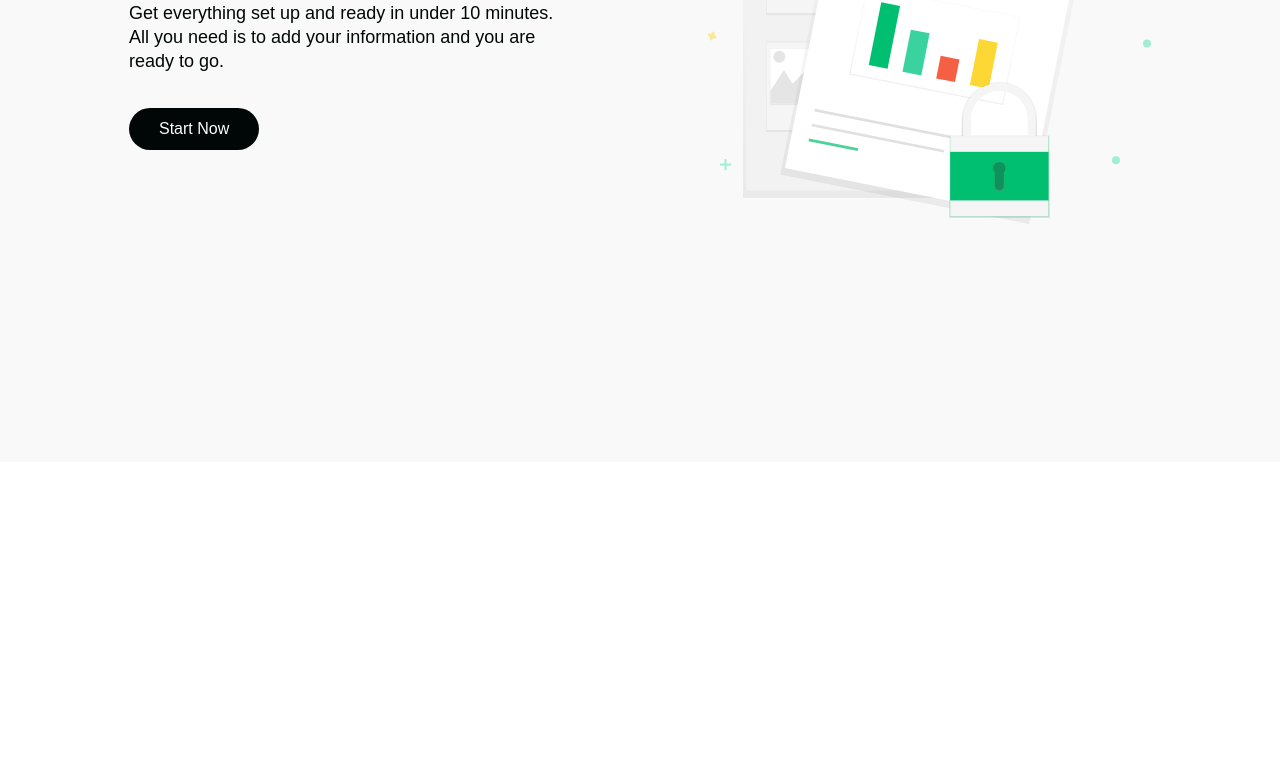
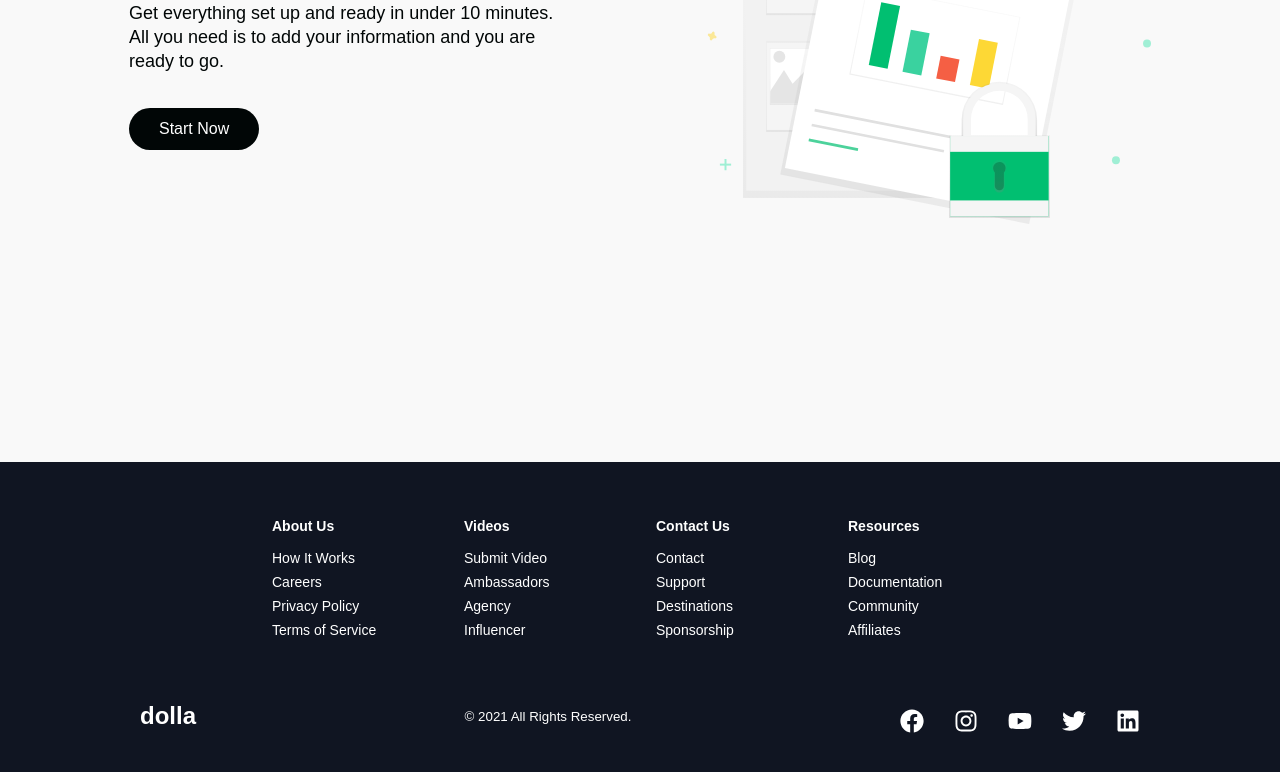
Before and after one commit to placideirandora/dolla-with-react, a React (Create React App) app: page / in a window 1280 px wide. Shown: the part 3718-4490 px from the top of the page. Before the commit the page ends 4180 px from the top, so only its background shows below. Built offline with nearby package versions, Linux system fonts and the light colour scheme; a web font is replaced by a local one.

Commit message:
Create and Style the Footer section component

```diff
--- /dev/null
+++ b/src/components/Footer/FooterElements.js
@@ -0,0 +1,118 @@
+import styled from 'styled-components';
+import { Link } from 'react-router-dom';
+
+export const FooterContainer = styled.footer`
+  background: #101522;
+`;
+
+export const FooterWrap = styled.div`
+  padding: 40px 20px;
+  display: flex;
+  flex-direction: column;
+  justify-content: center;
+  align-items: center;
+  max-width: 1100px;
+  margin: 0 auto;
+`;
+
+export const FooterLinksContainer = styled.div`
+  display: flex;
+  justify-content: center;
+
+  @media screen and (max-width: 820px) {
+    padding-top: 32px;
+  }
+`;
+
+export const FooterLinksWrapper = styled.div`
+  display: flex;
+
+  @media screen and (max-width: 820px) {
+    flex-direction: column;
+  }
+`;
+
+export const FooterLinkItems = styled.div`
+  display: flex;
+  flex-direction: column;
+  align-items: flex-start;
+  margin: 16px;
+  text-align: left;
+  width: 160px;
+  box-sizing: border-box;
+  color: #fff;
+
+  @media screen and (max-width: 420px) {
+    margin: 0;
+    padding: 10px;
+    width: 100%;
+  }
+`;
+
+export const FooterLinkTitle = styled.h1`
+  font-size: 14px;
+  margin-bottom: 16px;
+`;
+
+export const FooterLink = styled(Link)`
+  color: #fff;
+  text-decoration: none;
+  margin-bottom: 0.5rem;
+  font-size: 14px;
+
+  &:hover {
+    color: #01bf71;
+    transition: 0.3s ease-out;
+  }
+`;
+
+export const SocialMedia = styled.section`
+  max-width: 1000px;
+  width: 100%;
+`;
+
+export const SocialMediaWrap = styled.div`
+  display: flex;
+  justify-content: space-between;
+  align-items: center;
+  max-width: 1100px;
+  margin: 40px auto 0 auto;
+
+  @media screen and (max-width: 820px) {
+    flex-direction: column;
+  }
+`;
+
+export const SocialLogo = styled(Link)`
+  color: #fff;
+  justify-self: start;
+  cursor: pointer;
+  text-decoration: none;
+  font-size: 1.5rem;
+  display: flex;
+  align-items: center;
+  margin-bottom: 16px;
+  font-weight: bold;
+`;
+
+export const WebsiteRights = styled.small`
+  color: #fff;
+  margin-bottom: 16px;
+`;
+
+export const SocialIcons = styled.div`
+  display: flex;
+  justify-content: space-between;
+  align-items: center;
+  width: 240px;
+`;
+
+export const SocialIconLink = styled.a`
+  color: #fff;
+  font-size: 24px;
+
+  &:hover {
+    color: #01bf71;
+    transition: 0.3s ease-out;
+  }
+`;
--- /dev/null
+++ b/src/components/Footer/index.js
@@ -0,0 +1,120 @@
+import React from 'react';
+
+import {
+  FaFacebook,
+  FaTwitter,
+  FaYoutube,
+  FaLinkedin,
+  FaInstagram,
+} from 'react-icons/fa';
+import {
+  FooterContainer,
+  FooterWrap,
+  FooterLinksContainer,
+  FooterLinksWrapper,
+  FooterLinkItems,
+  FooterLink,
+  FooterLinkTitle,
+  SocialMedia,
+  SocialMediaWrap,
+  SocialLogo,
+  WebsiteRights,
+  SocialIcons,
+  SocialIconLink,
+} from './FooterElements';
+
+const Footer = () => {
+  return (
+    <>
+      <FooterContainer>
+        <FooterWrap>
+          <FooterLinksContainer>
+            <FooterLinksWrapper>
+              <FooterLinkItems>
+                <FooterLinkTitle>About Us</FooterLinkTitle>
+                <FooterLink to='/'>How It Works</FooterLink>
+                <FooterLink to='/'>Careers</FooterLink>
+                <FooterLink to='/'>Privacy Policy</FooterLink>
+                <FooterLink to='/'>Terms of Service</FooterLink>
+              </FooterLinkItems>
+
+              <FooterLinkItems>
+                <FooterLinkTitle>Videos</FooterLinkTitle>
+                <FooterLink to='/'>Submit Video</FooterLink>
+                <FooterLink to='/'>Ambassadors</FooterLink>
+                <FooterLink to='/'>Agency</FooterLink>
+                <FooterLink to='/'>Influencer</FooterLink>
+              </FooterLinkItems>
+            </FooterLinksWrapper>
+
+            <FooterLinksWrapper>
+              <FooterLinkItems>
+                <FooterLinkTitle>Contact Us</FooterLinkTitle>
+                <FooterLink to='/'>Contact</FooterLink>
+                <FooterLink to='/'>Support</FooterLink>
+                <FooterLink to='/'>Destinations</FooterLink>
+                <FooterLink to='/'>Sponsorship</FooterLink>
+              </FooterLinkItems>
+
+              <FooterLinkItems>
+                <FooterLinkTitle>Resources</FooterLinkTitle>
+                <FooterLink to='/'>Blog</FooterLink>
+                <FooterLink to='/'>Documentation</FooterLink>
+                <FooterLink to='/'>Community</FooterLink>
+                <FooterLink to='/'>Affiliates</FooterLink>
+              </FooterLinkItems>
+            </FooterLinksWrapper>
+          </FooterLinksContainer>
+
+          <SocialMedia>
+            <SocialMediaWrap>
+              <SocialLogo to='/'>dolla</SocialLogo>
+              <WebsiteRights>
+                &copy; {new Date().getFullYear()} All Rights Reserved.
+              </WebsiteRights>
+              <SocialIcons>
+                <SocialIconLink
+                  href='//www.facebook.com'
+                  target='_blank'
+                  aria-label='facebook'
+                >
+                  <FaFacebook />
+                </SocialIconLink>
+                <SocialIconLink
+                  href='//www.instagram.com'
+                  target='_blank'
+                  aria-label='instagram'
+                >
+                  <FaInstagram />
+                </SocialIconLink>
+                <SocialIconLink
+                  href='//www.youtube.com'
+                  target='_blank'
+                  aria-label='youtube'
+                >
+                  <FaYoutube />
+                </SocialIconLink>
+                <SocialIconLink
+                  href='//www.twitter.com'
+                  target='_blank'
+                  aria-label='twitter'
+                >
+                  <FaTwitter />
+                </SocialIconLink>
+                <SocialIconLink
+                  href='//www.linkedin.com'
+                  target='_blank'
+                  aria-label='linkedin'
+                >
+                  <FaLinkedin />
+                </SocialIconLink>
+              </SocialIcons>
+            </SocialMediaWrap>
+          </SocialMedia>
+        </FooterWrap>
+      </FooterContainer>
+    </>
+  );
+};
+
+export default Footer;
--- a/src/pages/index.js
+++ b/src/pages/index.js
@@ -10,6 +10,7 @@ import {
   homeObjTwo,
 } from '../components/InfoSection/data';
 import Services from '../components/Services';
+import Footer from '../components/Footer';
 
 const Home = () => {
   const [isOpen, setIsOpen] = useState(false);
@@ -27,6 +28,7 @@ const Home = () => {
       <InfoSection {...homeObjTwo} />
       <Services />
       <InfoSection {...homeObjThree} />
+      <Footer />
     </>
   );
 };
```
